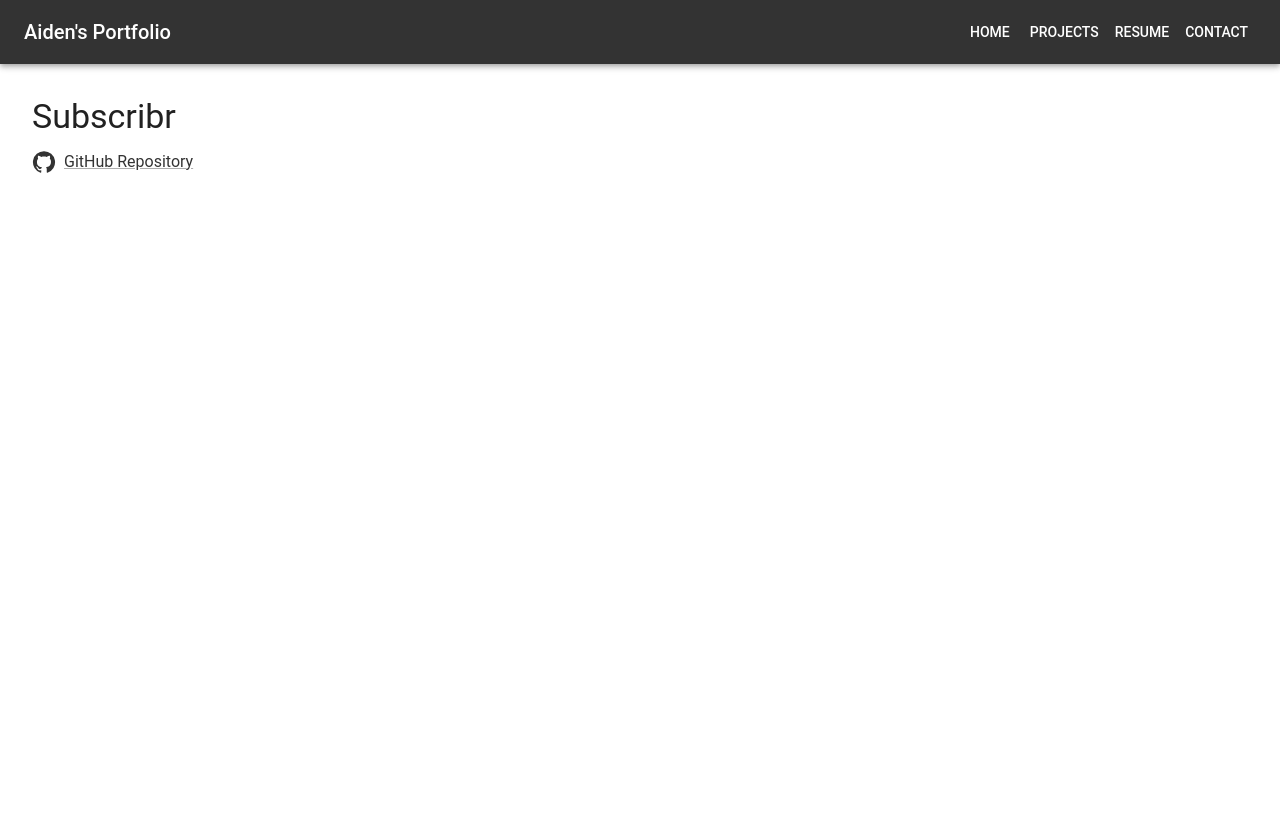
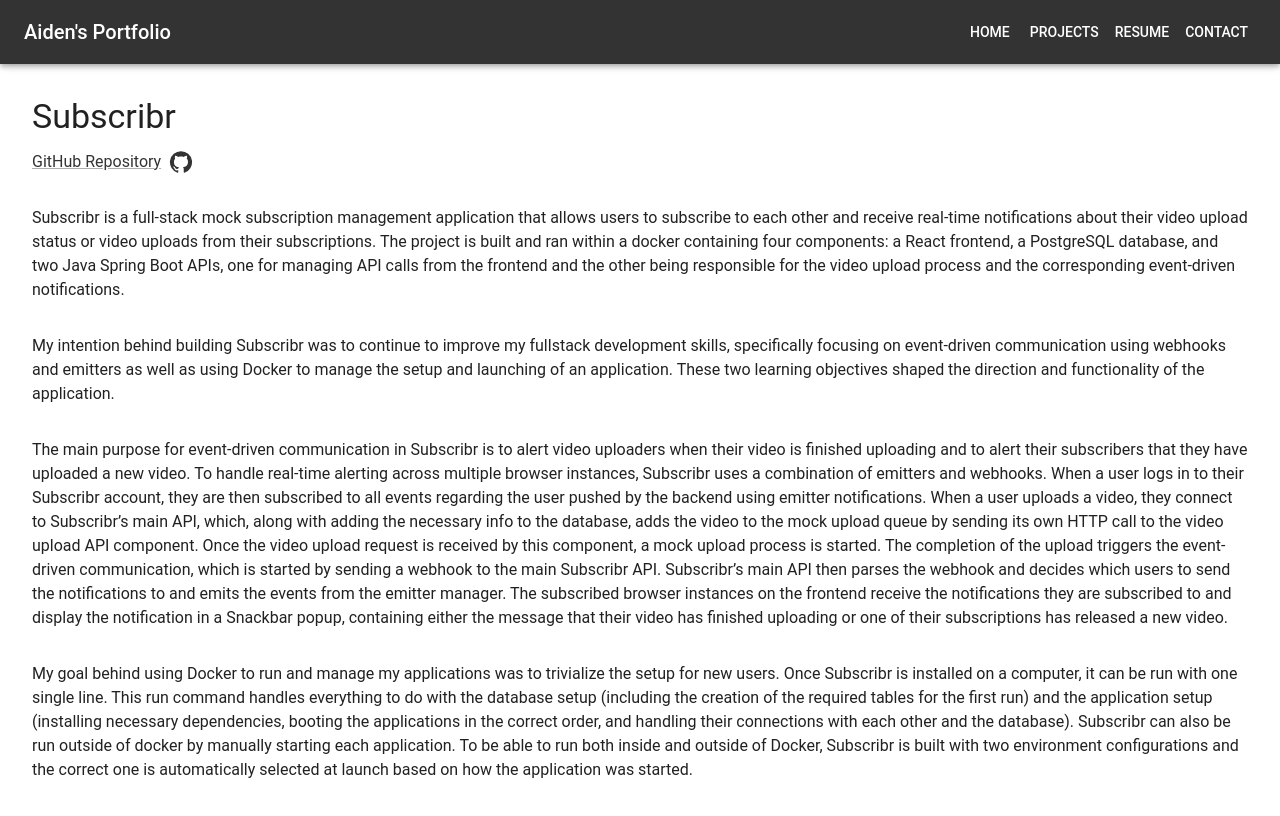
Before and after one commit to aidenharrington/PortfolioWebsite, a React (Create React App) app: page /projects in a window 1280 px wide. Shown: the top 816 px of the page. Built offline with nearby package versions, Linux system fonts and the light colour scheme.

Commit message:
added content for projects page

```diff
--- a/src/content/ContactPageContent.json
+++ b/src/content/ContactPageContent.json
@@ -1,7 +1,7 @@
 {
     "linksTitle": "Connect with Me",
-    "linkedIn": "LinkedIn:",
-    "gitHub": "GitHub:",
+    "linkedIn": "LinkedIn",
+    "gitHub": "GitHub",
     "contactMeTitle": "Contact Me Directly",
     "nameFormPlaceholder": "Name",
     "emailFormPlaceholder": "Email",
--- a/src/content/ProjectsPageContent.json
+++ b/src/content/ProjectsPageContent.json
@@ -0,0 +1,9 @@
+{
+    "title": "Subscribr",
+    "github": "GitHub Repository",
+    "introParagraph": "Subscribr is a full-stack mock subscription management application that allows users to subscribe to each other and receive real-time notifications about their video upload status or video uploads from their subscriptions. The project is built and ran within a docker containing four components: a React frontend, a PostgreSQL database, and two Java Spring Boot APIs, one for managing API calls from the frontend and the other being responsible for the video upload process and the corresponding event-driven notifications.",
+    "bodyParagraph1": "My intention behind building Subscribr was to continue to improve my fullstack development skills, specifically focusing on event-driven communication using webhooks and emitters as well as using Docker to manage the setup and launching of an application. These two learning objectives shaped the direction and functionality of the application.",
+    "bodyParagraph2": "The main purpose for event-driven communication in Subscribr is to alert video uploaders when their video is finished uploading and to alert their subscribers that they have uploaded a new video. To handle real-time alerting across multiple browser instances, Subscribr uses a combination of emitters and webhooks. When a user logs in to their Subscribr account, they are then subscribed to all events regarding the user pushed by the backend using emitter notifications. When a user uploads a video, they connect to Subscribr’s main API, which, along with adding the necessary info to the database, adds the video to the mock upload queue by sending its own HTTP call to the video upload API component. Once the video upload request is received by this component, a mock upload process is started. The completion of the upload triggers the event-driven communication, which is started by sending a webhook to the main Subscribr API. Subscribr’s main API then parses the webhook and decides which users to send the notifications to and emits the events from the emitter manager. The subscribed browser instances on the frontend receive the notifications they are subscribed to and display the notification in a Snackbar popup, containing either the message that their video has finished uploading or one of their subscriptions has released a new video.",
+    "bodyParagraph3": "My goal behind using Docker to run and manage my applications was to trivialize the setup for new users. Once Subscribr is installed on a computer, it can be run with one single line. This run command handles everything to do with the database setup (including the creation of the required tables for the first run) and the application setup (installing necessary dependencies, booting the applications in the correct order, and handling their connections with each other and the database). Subscribr can also be run outside of docker by manually starting each application. To be able to run both inside and outside of Docker, Subscribr is built with two environment configurations and the correct one is automatically selected at launch based on how the application was started.",
+    "conclusionParagraph": "While building Subscribr, I not only learned a lot about my learning objectives (event-driven communication and full application dockerization), but I learned a surprising amount about concepts I previously thought myself familiar with. The development process was a great learning experience and I am very happy to have accomplished my original requirements with Subscribr. If you have more questions about Subscribr, want to see the project in action with a live demo, or want to hear more about my learning experience, then I would recommend you check out my Subscribr explanation video below!"
+}
--- a/src/pages/ProjectsPage.js
+++ b/src/pages/ProjectsPage.js
@@ -1,19 +1,34 @@
 import React from "react";
 import { Box, Typography, Link } from "@mui/material";
 import GitHubIcon from "@mui/icons-material/GitHub";
+import content from '../content/ProjectsPageContent.json'
 
 const ProjectsPage = () => {
   return (
     <Box sx={{ padding: 4 }}>
       <Typography variant="h4" gutterBottom>
-        Subscribr
+        {content.title}
       </Typography>
-      <Link href="#" target="_blank" sx={{ display: "flex", alignItems: "center" }}>
-        <GitHubIcon sx={{ marginRight: 1 }} />
-        GitHub Repository
+      <Link href="https://github.com/aidenharrington/subscribr-application" target="_blank" sx={{ display: "flex", alignItems: "center" }}>
+        {content.github}
+        <GitHubIcon sx={{ marginLeft: 1 }} />
       </Link>
+      <Typography sx={{ paddingTop: 4 }}>
+        {content.introParagraph}
+      </Typography>
+      <Typography sx={{ paddingTop: 4 }}>
+        {content.bodyParagraph1}
+      </Typography>
+      <Typography sx={{ paddingTop: 4 }}>
+        {content.bodyParagraph2}
+      </Typography>
+      <Typography sx={{ paddingTop: 4 }}>
+        {content.bodyParagraph3}
+      </Typography>
+      <Typography sx={{ paddingTop: 4 }}>
+        {content.conclusion}
+      </Typography>
     </Box>
-  );
-};
+)};
 
 export default ProjectsPage;
```
